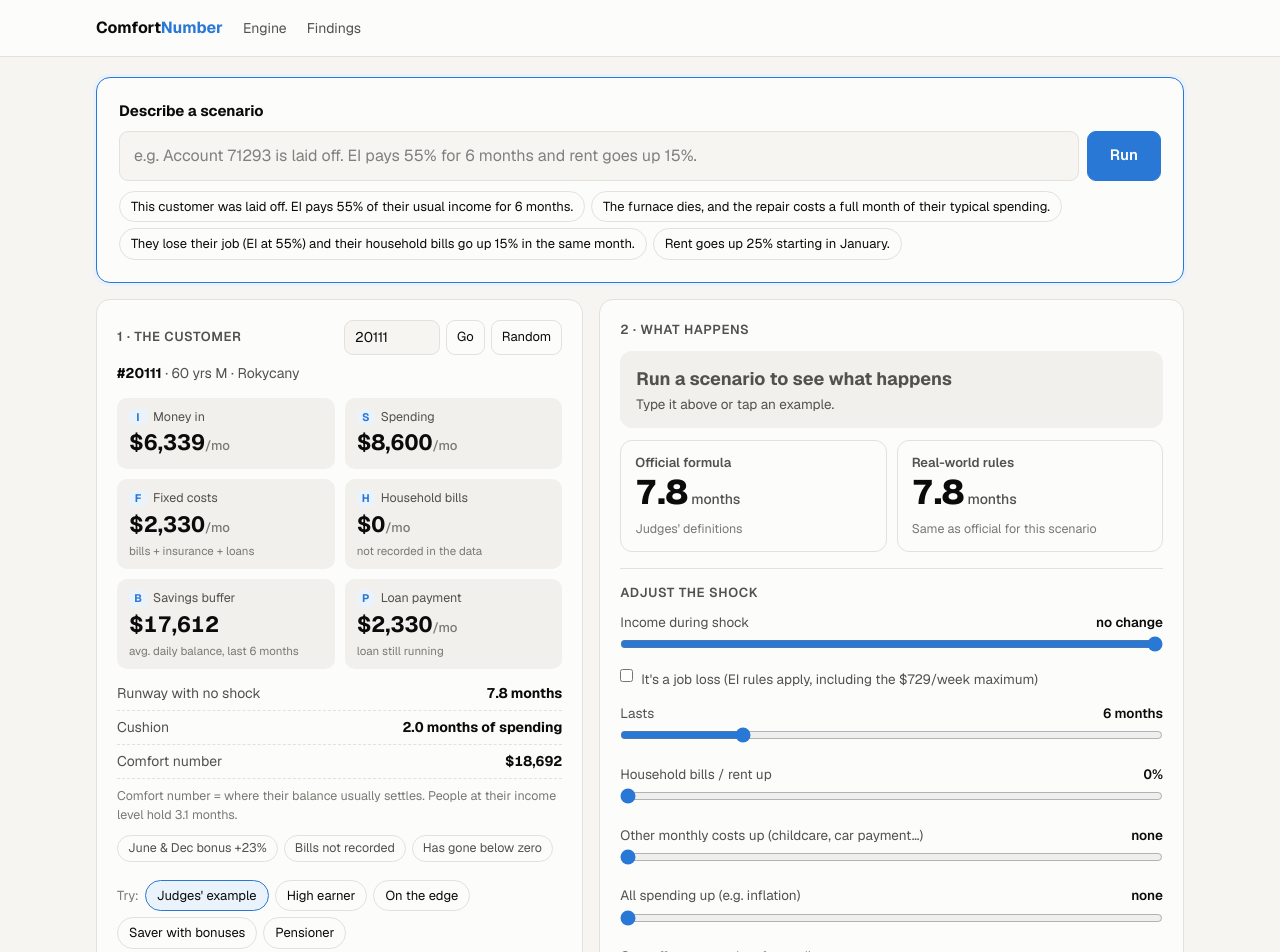
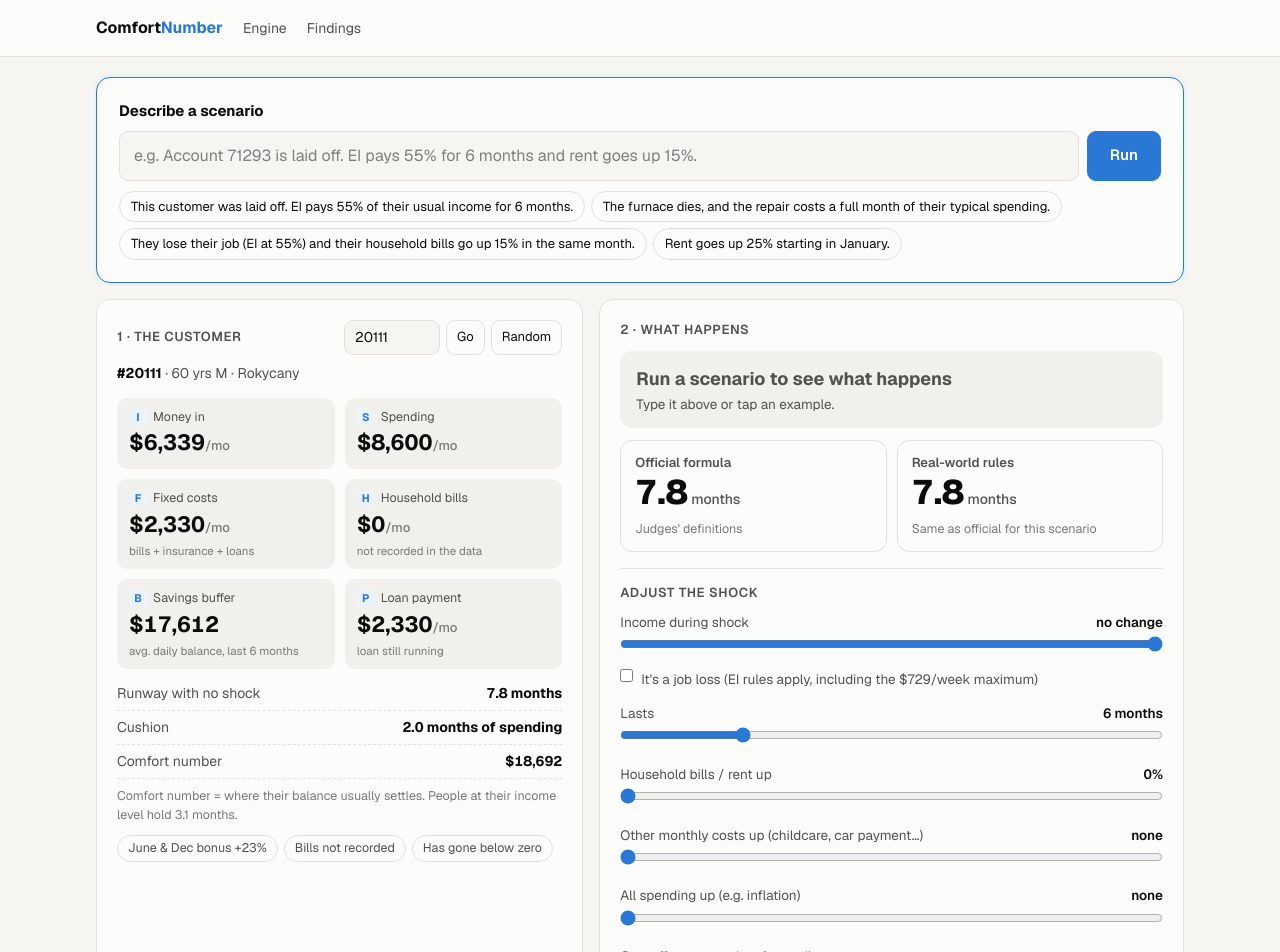
Before and after one commit to JawedJ/sheridan-datathon-2026, a Next.js app in the folder web/: page / in a window 1280 px wide. Shown: the top 952 px of the page. Built offline with nearby package versions, Linux system fonts and the light colour scheme.

Commit message:
Remove Try: example accounts from the customer panel
Co-Authored-By: Claude Opus 5.5 <noreply@anthropic.com>

```diff
--- a/web/src/components/Engine.tsx
+++ b/web/src/components/Engine.tsx
@@ -8,14 +8,6 @@ import {
 import { type Summary, template } from "@/lib/planText";
 import { EXAMPLE_SCENARIOS, type ParsedScenario, toShock } from "@/lib/scenario";
 import { MultiLine } from "@/components/charts";
-
-const EXAMPLES = [
-  { id: 20111, label: "Judges' example" },
-  { id: 71293, label: "High earner" },
-  { id: 22998, label: "On the edge" },
-  { id: 98208, label: "Saver with bonuses" },
-  { id: 93255, label: "Pensioner" },
-];
 
 const kfmt = (v: number) => (Math.abs(v) >= 1000 ? (v < 0 ? "−$" : "$") + Math.round(Math.abs(v) / 1000) + "k" : money(v));
 const pct = (x: number) => Math.round(x * 100) + "%";
@@ -120,8 +112,7 @@ export default function Engine() {
       <div className="split">
         <CustomerPanel c={c} data={data} idInput={idInput} setIdInput={setIdInput}
           onLookup={() => loadAccount(Number(idInput.trim()))}
-          onRandom={() => loadAccount(data.id[Math.floor(Math.random() * data.id.length)])}
-          onExample={loadAccount} currentId={id} />
+          onRandom={() => loadAccount(data.id[Math.floor(Math.random() * data.id.length)])} />
         <AnswerPanel c={c} data={data} shock={shock} setManual={setManual} />
       </div>
 
@@ -132,9 +123,9 @@ export default function Engine() {
 }
 
 // ================================================================== 1. know the customer
-function CustomerPanel({ c, data, idInput, setIdInput, onLookup, onRandom, onExample, currentId }: {
+function CustomerPanel({ c, data, idInput, setIdInput, onLookup, onRandom }: {
   c: Customer; data: EngineData; idInput: string; setIdInput: (v: string) => void;
-  onLookup: () => void; onRandom: () => void; onExample: (n: number) => void; currentId: number;
+  onLookup: () => void; onRandom: () => void;
 }) {
   const base = official(c, NO_SHOCK);
   const cushion = c.S > 0 ? c.B / c.S : 0;
@@ -179,13 +170,6 @@ function CustomerPanel({ c, data, idInput, setIdInput, onLookup, onRandom, onExa
         {peer !== null && <> People at their income level hold {peer.toFixed(1)} months.</>}
       </p>
       {tags.length > 0 && <div className="tags">{tags.map(t => <span key={t} className="tag">{t}</span>)}</div>}
-
-      <div className="chip-row" style={{ marginTop: 12 }}>
-        <span className="muted">Try:</span>
-        {EXAMPLES.map(e => (
-          <button key={e.id} className={"btn chip" + (e.id === currentId ? " on" : "")} onClick={() => onExample(e.id)}>{e.label}</button>
-        ))}
-      </div>
     </section>
   );
 }
```
